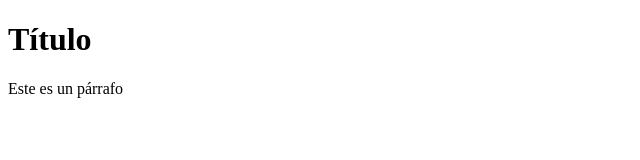
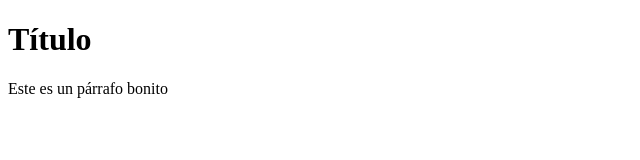
Before and after one commit to Mayo2799/Repaso21-1, a plain HTML site: page index.html in a window 1280 px wide. Shown: the full height of the page, 0-640 px from the left. Drawn offline with Linux system fonts and the light colour scheme.

Commit message:
Se agregó la palabra bonito

```diff
--- a/index.html
+++ b/index.html
@@ -7,6 +7,6 @@
 </head>
 <body>
     <h1>Título</h1>
-    <p>Este es un párrafo</p>
-</body>
+    <p>Este es un párrafo bonito</p>
+ </body>
 </html>
```
